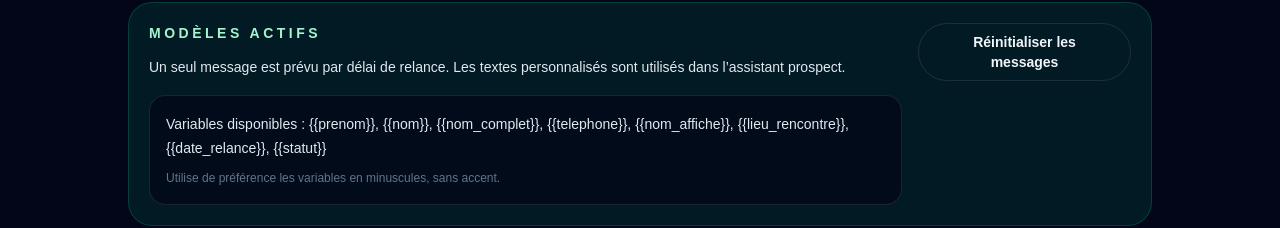
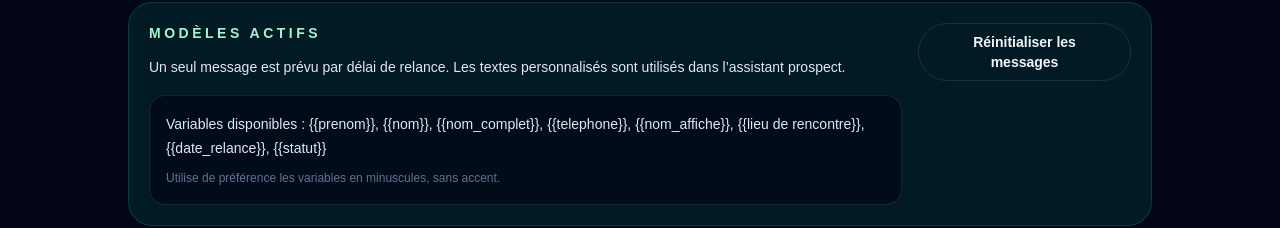
Before and after one commit to Gintaiji/travel-prospect-crm, a Next.js app: page /messages in a window 1280 px wide. Shown: the part 289-517 px from the top of the page. Built offline with nearby package versions, Linux system fonts and the light colour scheme; no server answers.

Commit message:
Correction des variables lieu de rencontre et nom affiche

```diff
--- a/app/lib/messageTemplates.ts
+++ b/app/lib/messageTemplates.ts
@@ -84,7 +84,7 @@ export const FOLLOW_UP_MESSAGE_TEMPLATES: FollowUpMessageTemplate[] = [
     title: "Relance 2 jours",
     followUpDays: 2,
     message:
-      "Bonjour {{prenom}}, c’est {{nom_affiche}}.\n\nJe reviens vers vous comme convenu, suite à notre échange à [lieu de rencontre].\n\nVous aviez évoqué le fait que vous étiez ouvert à des possibilités de projet professionnel. Est-ce que c’est toujours d’actualité pour vous ?",
+      "Bonjour {{prenom}}, c’est {{nom_affiche}}.\n\nJe reviens vers vous comme convenu, suite à notre échange à {{lieu de rencontre}}.\n\nVous aviez évoqué le fait que vous étiez ouvert à des possibilités de projet professionnel. Est-ce que c’est toujours d’actualité pour vous ?",
     nextAction: "Relance 2 jours",
     suggestedStatus: "À relancer",
   },
--- a/app/messages/page.tsx
+++ b/app/messages/page.tsx
@@ -151,7 +151,7 @@ export default function MessagesPage() {
                 <p className="text-sm leading-6 text-slate-200">
                   Variables disponibles : {"{{prenom}}"}, {"{{nom}}"},{" "}
                   {"{{nom_complet}}"}, {"{{telephone}}"},{" "}
-                  {"{{nom_affiche}}"}, {"{{lieu_rencontre}}"},{" "}
+                  {"{{nom_affiche}}"}, {"{{lieu de rencontre}}"},{" "}
                   {"{{date_relance}}"}, {"{{statut}}"}
                 </p>
                 <p className="mt-2 text-xs leading-5 text-slate-500">
```
